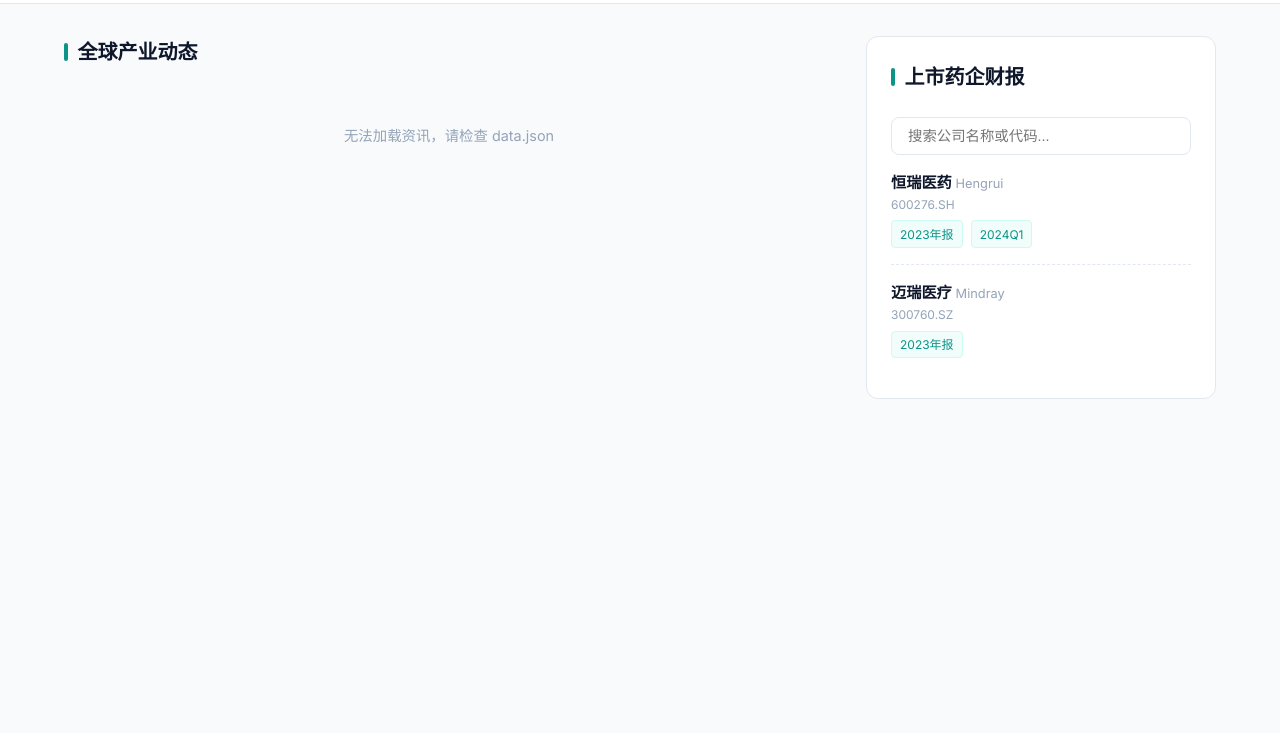
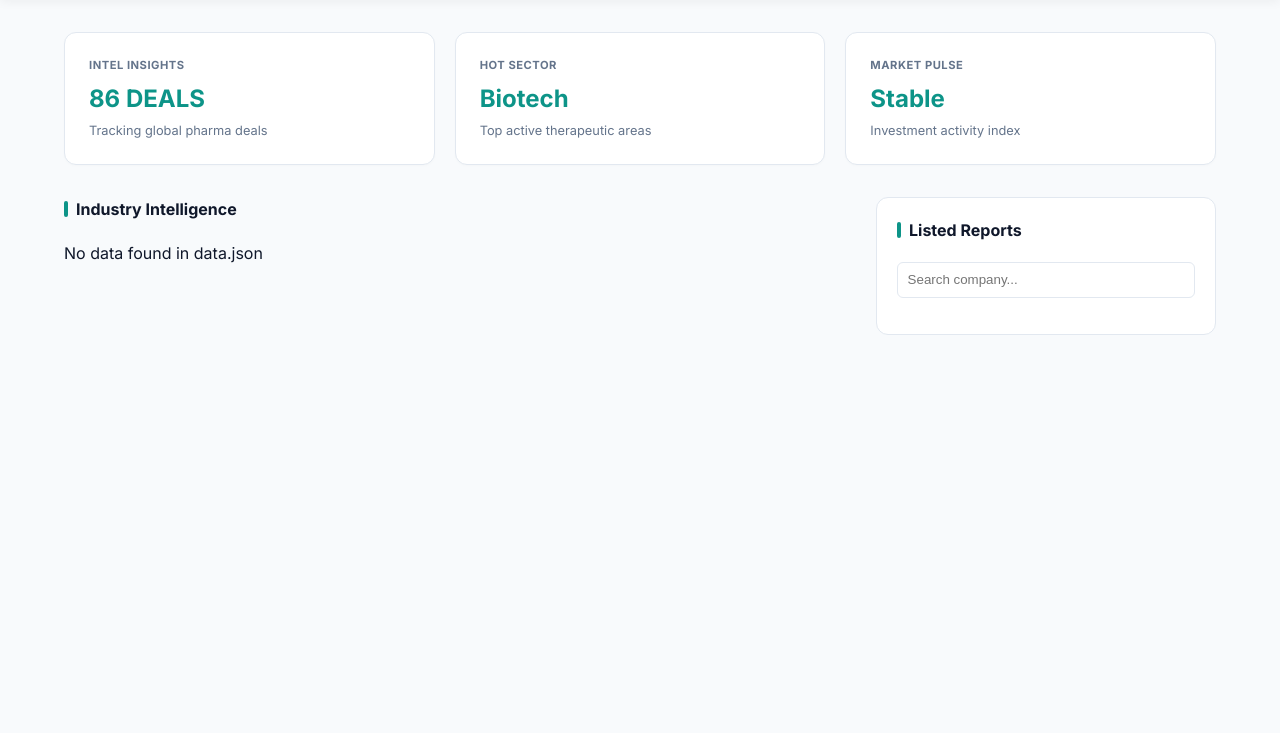
Before and after one commit to yalan-arch/Pharmadeal, a plain HTML site: page index.html in a window 1280 px wide. Shown: the part 67-800 px from the top of the page. Drawn offline with nearby package versions, Linux system fonts and the light colour scheme.

Commit message:
Update title and styles in index.html

```diff
--- a/index.html
+++ b/index.html
@@ -3,317 +3,214 @@
 <head>
     <meta charset="UTF-8">
     <meta name="viewport" content="width=device-width, initial-scale=1.0">
-    <title>Pharmadeal | 全球医疗产业资讯</title>
+    <title>PharmaDeal Intelligence | 全球医药交易情报</title>
     <link href="https://fonts.googleapis.com/css2?family=Inter:wght@400;600;700&family=Playfair+Display:wght@700&display=swap" rel="stylesheet">
     <style>
         :root {
-            --primary-color: #0f172a;
-            --accent-color: #0d9488;
-            --bg-color: #f8fafc;
-            --text-main: #1e293b;
-            --text-secondary: #475569;
-            --text-muted: #94a3b8;
-            --card-bg: #ffffff;
+            --bg-primary: #f8fafc;
+            --accent: #0d9488;
+            --text-main: #0f172a;
+            --text-sub: #64748b;
             --border: #e2e8f0;
+            --white: #ffffff;
         }
 
         * { margin: 0; padding: 0; box-sizing: border-box; }
 
         body {
-            font-family: 'Inter', -apple-system, sans-serif;
-            background-color: var(--bg-color);
+            font-family: 'Inter', sans-serif;
+            background: var(--bg-primary);
             color: var(--text-main);
-            line-height: 1.6;
+            line-height: 1.5;
         }
 
-        /* Header */
+        /* --- 1. 顶部导航栏修复 (不再重叠) --- */
         header {
-            background: white;
+            background: var(--white);
             border-bottom: 1px solid var(--border);
             padding: 1rem 2rem;
             position: sticky;
             top: 0;
-            z-index: 100;
+            z-index: 9999; /* 确保在最上层 */
+            box-shadow: 0 2px 10px rgba(0,0,0,0.05); /* 增加一点投影区分层级 */
         }
-
-        .header-container {
+        .nav-container {
             max-width: 1200px;
             margin: 0 auto;
             display: flex;
             justify-content: space-between;
             align-items: center;
         }
+        .logo { font-family: 'Playfair Display', serif; font-size: 1.4rem; font-weight: 800; color: var(--text-main); }
+        .sync-info { font-size: 0.75rem; color: var(--text-sub); font-weight: 600; }
 
-        .logo {
-            font-family: 'Playfair Display', serif;
-            font-size: 1.5rem;
-            font-weight: 800;
-            color: var(--primary-color);
-            letter-spacing: -0.5px;
+        /* --- 2. 交易概览面板 (间距修正) --- */
+        .insights-section {
+            max-width: 1200px;
+            margin: 2rem auto 0; /* 这里的 2rem 确保了不被 header 挡住 */
+            padding: 0 1.5rem;
+        }
+        .insights-grid {
+            display: grid;
+            grid-template-columns: repeat(3, 1fr);
+            gap: 1.25rem;
         }
 
-        /* Layout */
+        .insight-card {
+            background: var(--white);
+            border: 1px solid var(--border);
+            padding: 1.5rem;
+            border-radius: 12px;
+            box-shadow: 0 1px 3px rgba(0,0,0,0.02);
+        }
+        .insight-label { font-size: 0.7rem; font-weight: 700; color: var(--text-sub); text-transform: uppercase; margin-bottom: 0.5rem; letter-spacing: 0.5px; }
+        .insight-value { font-size: 1.5rem; font-weight: 700; color: var(--accent); }
+        .insight-desc { font-size: 0.8rem; color: var(--text-sub); margin-top: 0.2rem; }
+
+        /* --- 3. 主体内容布局 --- */
         main {
             max-width: 1200px;
             margin: 2rem auto;
             padding: 0 1.5rem;
             display: grid;
-            grid-template-columns: 1fr 350px;
+            grid-template-columns: 1fr 340px;
             gap: 2rem;
         }
 
-        @media (max-width: 1024px) {
+        @media (max-width: 968px) {
+            .insights-grid { grid-template-columns: 1fr; }
             main { grid-template-columns: 1fr; }
         }
 
-        .section-header {
-            margin-bottom: 1.5rem;
-            display: flex;
-            align-items: center;
-            justify-content: space-between;
-        }
+        .section-title { font-size: 1rem; font-weight: 700; margin-bottom: 1.25rem; display: flex; align-items: center; gap: 0.5rem; }
+        .section-title::before { content: ''; width: 4px; height: 16px; background: var(--accent); border-radius: 2px; }
 
-        .section-title {
-            font-size: 1.25rem;
-            font-weight: 700;
-            color: var(--primary-color);
-            display: flex;
-            align-items: center;
-            gap: 0.6rem;
-        }
-
-        .section-title::before {
-            content: '';
-            width: 4px;
-            height: 18px;
-            background: var(--accent-color);
-            border-radius: 2px;
-        }
-
-        /* 资讯卡片 (左侧) */
-        .news-grid { display: flex; flex-direction: column; gap: 1rem; }
-
+        /* 资讯卡片样式 */
+        .news-list { display: flex; flex-direction: column; gap: 1rem; }
         .news-card {
-            background: var(--card-bg);
+            background: var(--white);
             border: 1px solid var(--border);
             padding: 1.25rem;
-            border-radius: 12px;
-            transition: all 0.2s;
+            border-radius: 10px;
         }
+        .news-tag { font-size: 10px; font-weight: 700; padding: 2px 6px; border-radius: 4px; background: #f1f5f9; margin-bottom: 0.6rem; display: inline-block; }
+        .tag-ipo { background: #dcfce7; color: #166534; }
+        .tag-bd { background: #fef9c3; color: #854d0e; }
+        .news-title { font-size: 1.05rem; font-weight: 600; color: var(--text-main); text-decoration: none; display: block; margin-bottom: 0.4rem; }
+        .news-meta { font-size: 0.8rem; color: var(--text-sub); }
 
-        .news-card:hover {
-            border-color: var(--accent-color);
-            transform: translateY(-2px);
-            box-shadow: 0 4px 12px rgba(0,0,0,0.05);
-        }
+        /* 侧边栏 */
+        .sidebar { background: var(--white); border: 1px solid var(--border); border-radius: 12px; padding: 1.25rem; }
+        .search-box { width: 100%; padding: 0.6rem; border: 1px solid var(--border); border-radius: 6px; margin-bottom: 1rem; outline: none; }
+        .search-box:focus { border-color: var(--accent); }
+        .report-item { padding: 0.75rem 0; border-bottom: 1px solid #f8fafc; }
+        .co-name { font-weight: 600; font-size: 0.9rem; }
+        .btn-report { font-size: 0.7rem; color: var(--accent); background: #f0fdfa; padding: 2px 5px; border-radius: 4px; text-decoration: none; border: 1px solid #ccfbf1; margin-right: 4px; }
 
-        .news-tag {
-            font-size: 0.7rem;
-            font-weight: 700;
-            padding: 0.2rem 0.6rem;
-            border-radius: 4px;
-            text-transform: uppercase;
-            margin-bottom: 0.5rem;
-            display: inline-block;
-        }
-
-        .tag-default { background: #f1f5f9; color: #475569; }
-        .tag-ipo { background: #dcfce7; color: #166534; }
-        .tag-finance { background: #dbeafe; color: #1e40af; }
-
-        .news-title {
-            font-size: 1.1rem;
-            font-weight: 600;
-            color: var(--primary-color);
-            text-decoration: none;
-            display: block;
-            margin-bottom: 0.5rem;
-        }
-
-        .news-meta {
-            font-size: 0.85rem;
-            color: var(--text-muted);
-        }
-
-        /* 财报板块 (右侧侧边栏) */
-        .sidebar {
-            background: white;
-            border: 1px solid var(--border);
-            border-radius: 12px;
-            padding: 1.5rem;
-            height: fit-content;
-        }
-
-        .search-box {
-            width: 100%;
-            padding: 0.6rem 1rem;
-            border: 1px solid var(--border);
-            border-radius: 8px;
-            margin-bottom: 1rem;
-            font-size: 0.9rem;
-        }
-
-        .report-list {
-            display: flex;
-            flex-direction: column;
-            gap: 1rem;
-            max-height: 600px;
-            overflow-y: auto;
-        }
-
-        .report-card {
-            padding-bottom: 1rem;
-            border-bottom: 1px dashed var(--border);
-        }
-
-        .report-card:last-child { border-bottom: none; }
-
-        .company-name {
-            font-weight: 600;
-            font-size: 0.95rem;
-            color: var(--primary-color);
-        }
-
-        .company-code {
-            font-size: 0.75rem;
-            color: var(--text-muted);
-            margin-bottom: 0.4rem;
-        }
-
-        .report-links {
-            display: flex;
-            flex-wrap: wrap;
-            gap: 0.5rem;
-        }
-
-        .report-link {
-            font-size: 0.75rem;
-            color: var(--accent-color);
-            text-decoration: none;
-            background: #f0fdfa;
-            padding: 0.2rem 0.5rem;
-            border-radius: 4px;
-            border: 1px solid #ccfbf1;
-        }
-
-        .report-link:hover { background: var(--accent-color); color: white; }
-
-        .loading { font-size: 0.9rem; color: var(--text-muted); text-align: center; padding: 2rem; }
     </style>
 </head>
 <body>
 
 <header>
-    <div class="header-container">
-        <div class="logo">PHARMADEAL</div>
-        <div style="font-size: 0.85rem; color: var(--text-muted);" id="update-date">正在同步数据...</div>
+    <div class="nav-container">
+        <div class="logo">Pharmadeal</div>
+        <div class="sync-info" id="update-date">SYSTEM READY</div>
     </div>
 </header>
 
+<section class="insights-section">
+    <div class="insights-grid">
+        <div class="insight-card">
+            <div class="insight-label">Intel Insights</div>
+            <div class="insight-value" id="stat-deals">--</div>
+            <div class="insight-desc">Tracking global pharma deals</div>
+        </div>
+        <div class="insight-card">
+            <div class="insight-label">Hot Sector</div>
+            <div class="insight-value">Biotech</div>
+            <div class="insight-desc">Top active therapeutic areas</div>
+        </div>
+        <div class="insight-card">
+            <div class="insight-label">Market Pulse</div>
+            <div class="insight-value">Stable</div>
+            <div class="insight-desc">Investment activity index</div>
+        </div>
+    </div>
+</section>
+
 <main>
     <section>
-        <div class="section-header">
-            <h2 class="section-title">全球产业动态</h2>
-        </div>
-        <div id="news-container" class="news-grid">
-            <div class="loading">正在加载最新资讯...</div>
+        <h2 class="section-title">Industry Intelligence</h2>
+        <div id="news-container" class="news-list">
+            <div style="text-align:center; padding:40px; color:#94a3b8;">Connecting to database...</div>
         </div>
     </section>
 
-    <aside class="sidebar">
-        <div class="section-header">
-            <h2 class="section-title">上市药企财报</h2>
-        </div>
-        <input type="text" id="report-search" class="search-box" placeholder="搜索公司名称或代码..." oninput="filterReports()">
-        <div id="report-list" class="report-list">
-            <div class="loading">加载中...</div>
+    <aside>
+        <div class="sidebar">
+            <h2 class="section-title">Listed Reports</h2>
+            <input type="text" class="search-box" id="coInput" placeholder="Search company..." oninput="handleSearch()">
+            <div id="report-container"></div>
         </div>
     </aside>
 </main>
 
 <script>
-    // 这里预留你的财报数据，如果你的财报数据在外部 JSON，也可以通过 fetch 加载
-    const LISTED_COMPANIES = [
-        {
-            name: "恒瑞医药",
-            abbr: "Hengrui",
-            code: "600276",
-            exchange: "SH",
-            reports: [
-                { label: "2023年报", url: "#" },
-                { label: "2024Q1", url: "#" }
-            ]
-        },
-        {
-            name: "迈瑞医疗",
-            abbr: "Mindray",
-            code: "300760",
-            exchange: "SZ",
-            reports: [
-                { label: "2023年报", url: "#" }
-            ]
-        }
-        // 你可以在这里继续添加更多公司
+    // 你的财报库
+    const CO_DATA = [
+        { name: "恒瑞医药", code: "600276", reports: [{n: "23年报", u: "#"}] },
+        { name: "迈瑞医疗", code: "300760", reports: [{n: "23年报", u: "#"}] }
     ];
 
-    // 资讯标签识别
-    function getTag(title) {
-        const t = title.toUpperCase();
-        if (t.includes('IPO') || t.includes('上市')) return { text: 'IPO', class: 'tag-ipo' };
-        if (t.includes('融资') || t.includes('轮')) return { text: '融资', class: 'tag-finance' };
-        return { text: '资讯', class: 'tag-default' };
+    async function init() {
+        try {
+            const r = await fetch('data.json');
+            const data = await r.json();
+
+            // 更新顶部
+            document.getElementById('stat-deals').innerText = data.length + " DEALS";
+            document.getElementById('update-date').innerText = "LAST SYNC: " + new Date().toLocaleDateString();
+
+            // 渲染资讯
+            const container = document.getElementById('news-container');
+            container.innerHTML = data.map(item => {
+                const isIPO = item.title.includes('IPO');
+                const isBD = item.title.includes('BD') || item.title.includes('合作');
+                const tagClass = isIPO ? 'tag-ipo' : (isBD ? 'tag-bd' : '');
+                const tagName = isIPO ? 'IPO' : (isBD ? 'BD' : 'NEWS');
+
+                return `
+                    <div class="news-card">
+                        <span class="news-tag ${tagClass}">${tagName}</span>
+                        <a href="${item.link}" target="_blank" class="news-title">${item.title}</a>
+                        <div class="news-meta">${item.date || ''} • Global Intelligence</div>
+                    </div>
+                `;
+            }).join('');
+
+            renderReports(CO_DATA);
+
+        } catch (e) {
+            document.getElementById('news-container').innerHTML = "No data found in data.json";
+        }
     }
 
-    // 加载数据
-    async function initApp() {
-        // 1. 加载资讯 (data.json)
-        try {
-            const res = await fetch('data.json');
-            const data = await res.json();
-            const container = document.getElementById('news-container');
-            container.innerHTML = '';
-
-            data.slice(0, 20).forEach(item => {
-                const tag = getTag(item.title);
-                container.innerHTML += `
-                    <div class="news-card">
-                        <span class="news-tag ${tag.class}">${tag.text}</span>
-                        <a href="${item.link}" target="_blank" class="news-title">${item.title}</a>
-                        <div class="news-meta">${item.date || ''} • ${item.source || '全球资讯'}</div>
-                    </div>
-                `;
-            });
-            document.getElementById('update-date').innerText = `最后更新: ${new Date().toLocaleDateString()}`;
-        } catch (e) {
-            document.getElementById('news-container').innerHTML = '<div class="loading">无法加载资讯，请检查 data.json</div>';
-        }
-
-        // 2. 渲染财报
-        renderReports(LISTED_COMPANIES);
-    }
-
-    function renderReports(companies) {
-        const list = document.getElementById('report-list');
-        list.innerHTML = companies.map(c => `
-            <div class="report-card">
-                <div class="company-name">${c.name} <span style="font-weight:400; font-size:0.8rem; color:var(--text-muted)">${c.abbr}</span></div>
-                <div class="company-code">${c.code}.${c.exchange}</div>
-                <div class="report-links">
-                    ${c.reports.map(r => `<a href="${r.url}" target="_blank" class="report-link">${r.label}</a>`).join('')}
-                </div>
+    function renderReports(list) {
+        document.getElementById('report-container').innerHTML = list.map(c => `
+            <div class="report-item">
+                <div class="co-name">${c.name} <span style="font-size:11px;color:#94a3b8">${c.code}</span></div>
+                <div style="margin-top:5px;">${c.reports.map(r => `<a href="${r.u}" target="_blank" class="btn-report">${r.n}</a>`).join('')}</div>
             </div>
         `).join('');
     }
 
-    function filterReports() {
-        const q = document.getElementById('report-search').value.toLowerCase();
-        const filtered = LISTED_COMPANIES.filter(c =>
-            c.name.includes(q) || c.code.includes(q) || c.abbr.toLowerCase().includes(q)
-        );
-        renderReports(filtered);
+    function handleSearch() {
+        const q = document.getElementById('coInput').value.toLowerCase();
+        const f = CO_DATA.filter(c => c.name.includes(q) || c.code.includes(q));
+        renderReports(f);
     }
 
-    document.addEventListener('DOMContentLoaded', initApp);
+    init();
 </script>
 
 </body>
```
